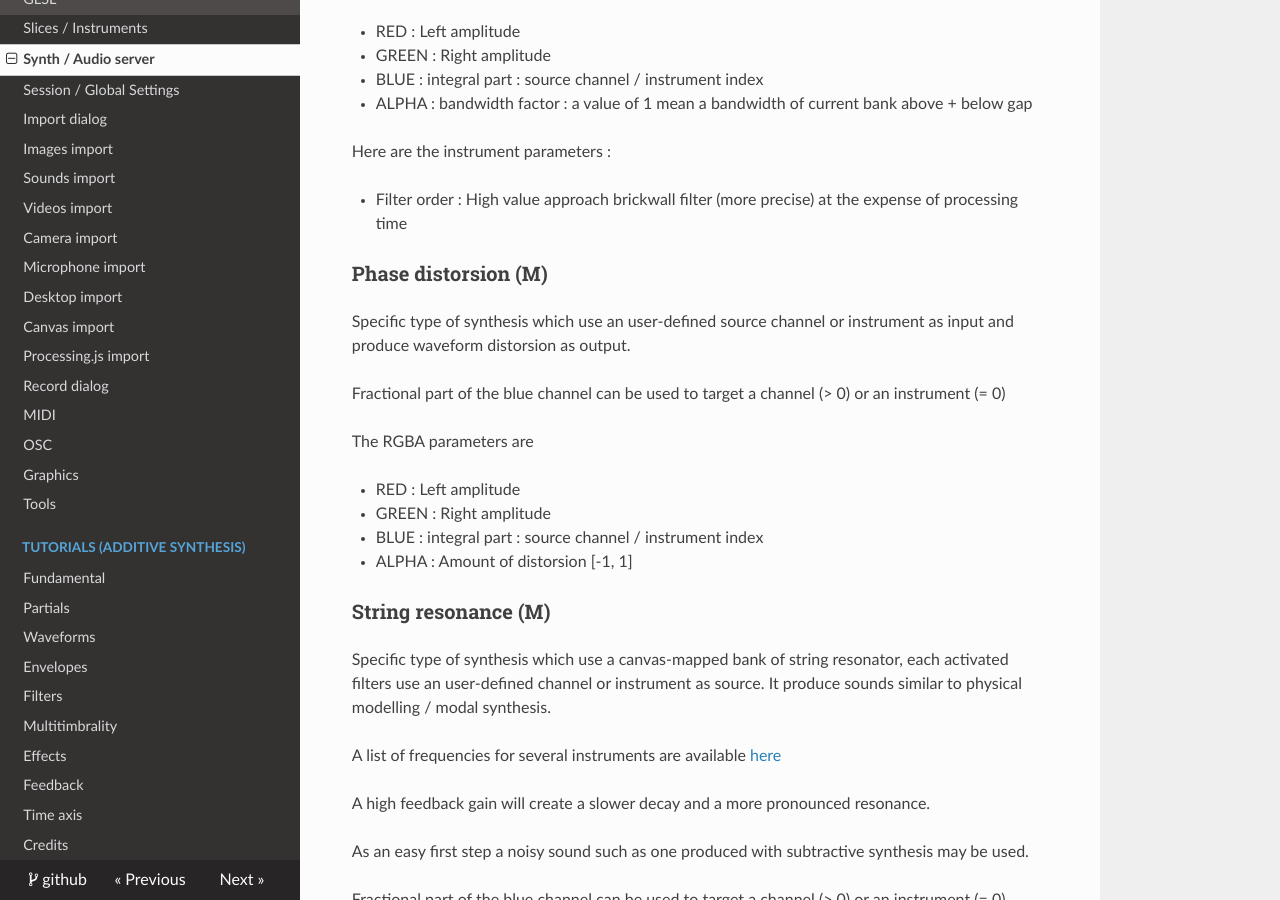
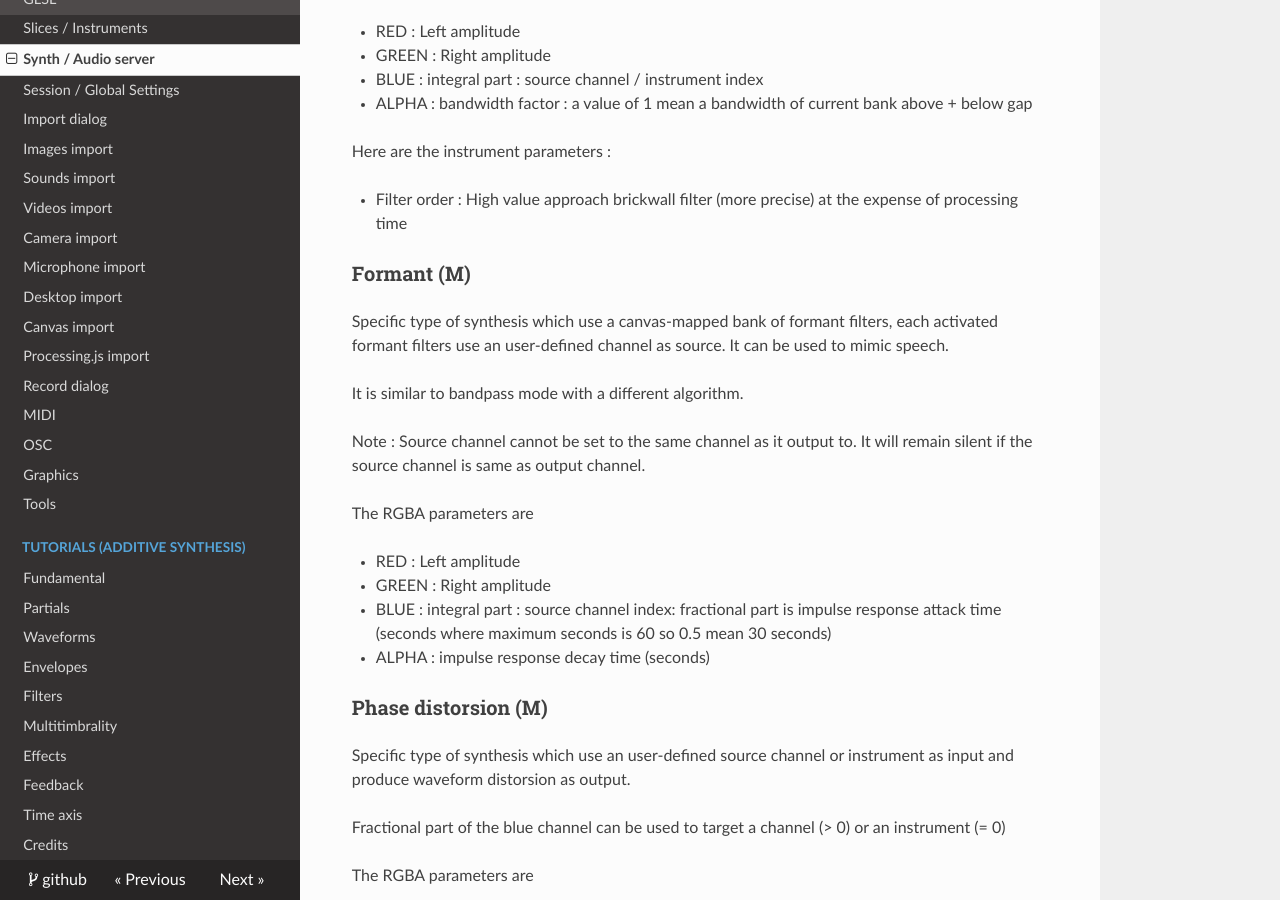
Before and after one commit to grz0zrg/fsynth, an MkDocs documentation site: the page built from documentation/mk/docs/audio_server.md, in a window 1280 px wide and 900 px high, scrolled down 10201 px. Built offline with MkDocs 1.6.1, drawn with Linux system fonts in a browser that asks for light colours; nearby versions of some CDN libraries; old or Windows-style settings are respelled for this version of MkDocs.

Commit message:
re-enable formant synthesis

```diff
--- a/documentation/mk/docs/audio_server.md
+++ b/documentation/mk/docs/audio_server.md
@@ -297,6 +297,21 @@ Here are the instrument parameters :
 
 * Filter order : High value approach brickwall filter (more precise) at the expense of processing time
 
+### Formant (M)
+
+Specific type of synthesis which use a canvas-mapped bank of formant filters, each activated formant filters use an user-defined channel as source. It can be used to mimic speech.
+
+It is similar to bandpass mode with a different algorithm.
+
+Note : Source channel cannot be set to the same channel as it output to. It will remain silent if the source channel is same as output channel.
+
+The RGBA parameters are
+
+- RED : Left amplitude
+- GREEN : Right amplitude
+- BLUE : integral part : source channel index: fractional part is impulse response attack time (seconds where maximum seconds is 60 so 0.5 mean 30 seconds)
+- ALPHA : impulse response decay time (seconds)
+
 ### Phase distorsion (M)
 
 Specific type of synthesis which use an user-defined source channel or instrument as input and produce waveform distorsion as output.
```
Also changed, not shown: documentation/mk/docs/concept.md (+1 -0 lines), 7 other files.
